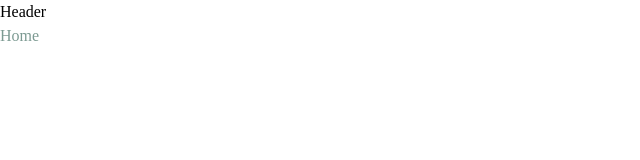
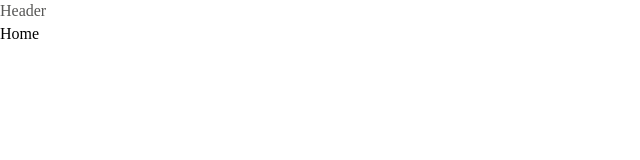
Before and after one commit to r-jal-ddak-ggar-sen/pong-dang-client, a Next.js app: page / in a window 1280 px wide. Shown: the top 160 px of the page, without its empty margins (0-640 px from the left). Built offline with nearby package versions, Linux system fonts and the light colour scheme.

Commit message:
feat: Typo 컴포넌트 추가, theme 수정

```diff
--- a/emotion.d.ts
+++ b/emotion.d.ts
@@ -1,5 +1,5 @@
 import '@emotion/react';
-import { Theme as EmotionTheme } from 'components/theme';
+import { Theme as EmotionTheme } from 'src/utils/theme';
 
 declare module '@emotion/react' {
   export interface Theme extends EmotionTheme {}
--- a/pages/_app.tsx
+++ b/pages/_app.tsx
@@ -1,7 +1,7 @@
 import { ThemeProvider } from '@emotion/react';
-import { theme } from 'components/theme';
 import type { AppProps } from 'next/app';
 
+import { theme } from 'src/utils/theme';
 import 'styles/global.css';
 
 export default function App({ Component, pageProps }: AppProps) {
--- a/src/components/Header.tsx
+++ b/src/components/Header.tsx
@@ -1,8 +1,15 @@
 import styled from '@emotion/styled';
 import React from 'react';
 
+import { theme } from 'src/utils/theme';
+import Typo from 'src/components/Typo';
+
 const Header = () => {
-  return <HeaderStyled>Header</HeaderStyled>;
+  return (
+    <HeaderStyled>
+      <Typo color={theme.GRAY_80}>Header</Typo>
+    </HeaderStyled>
+  );
 };
 
 const HeaderStyled = styled.div``;
--- /dev/null
+++ b/src/components/Typo.tsx
@@ -0,0 +1,41 @@
+import { ReactNode } from 'react';
+
+import { FontType, Align } from 'src/utils/font';
+import { Theme, theme } from 'src/utils/theme';
+
+type TypoTag = 'h1' | 'h2' | 'h3' | 'h4' | 'p' | 'span';
+
+interface Props {
+  tag?: TypoTag;
+  children: ReactNode;
+  font?: FontType;
+  color?: Theme;
+  align?: Align;
+}
+
+const Typo = ({
+  tag = 'p',
+  children,
+  // font = FontType.BODY_01,
+  color = theme.GRAY_100,
+  align = Align.LEFT,
+}: Props) => {
+  const TagComponent = tag as TypoTag;
+  // const style = Font.getStyle(font);
+
+  return (
+    <TagComponent
+      style={{
+        // fontSize: style.size,
+        // fontWeight: style.weight,
+        color: color,
+        textAlign: align,
+        lineHeight: 1.4,
+      }}
+    >
+      {children}
+    </TagComponent>
+  );
+};
+
+export default Typo;
--- a/src/components/theme.ts
+++ /dev/null
@@ -1,14 +0,0 @@
-export const theme = {
-  Primary: '#7c9a92',
-  Secondary: '#7c9a92',
-  Gray1: '#1c1c1c',
-  Gray2: '#454443',
-  Gray3: '#575756',
-  Gray4: '#7c7e88',
-  Gray5: '#adaaa5',
-  Gray6: '#bbbbbb',
-  Gray7: '#cfcfcf',
-  Gray8: '#dbdbdb',
-};
-
-export type Theme = typeof theme;
--- /dev/null
+++ b/src/utils/font.ts
@@ -0,0 +1,123 @@
+const Weight = {
+  BOLD: 700,
+  MEDIUM: 500,
+  REGULAR: 400,
+} as const;
+
+const FontSize = {
+  SIZE_24: 24,
+  SIZE_20: 20,
+  SIZE_18: 18,
+  SIZE_16: 16,
+  SIZE_14: 14,
+  SIZE_12: 12,
+} as const;
+
+const Align = {
+  LEFT: 'left',
+  CENTER: 'center',
+  RIGHT: 'right',
+} as const;
+
+const FontType = {
+  HEAD_01: 'HEAD_01',
+  HEAD_02: 'HEAD_02',
+  HEAD_03: 'HEAD_03',
+  HEAD_04: 'HEAD_04',
+
+  TITLE_01: 'TITLE_01',
+  TITLE_02: 'TITLE_02',
+
+  SUB_TITLE_01: 'SUB_TITLE_01',
+  SUB_TITLE_02: 'SUB_TITLE_02',
+
+  BODY_01: 'BODY_01',
+  BODY_02: 'BODY_02',
+
+  BUTTON_REGULAR: 'BUTTON_REGULAR',
+  BUTTON_SMALL: 'BUTTON_SMALL',
+
+  CAPTION_01: 'CAPTION_01',
+} as const;
+
+type Align = typeof Align[keyof typeof Align];
+type FontType = typeof FontType[keyof typeof FontType];
+type FontStyle = { size: number; weight: number };
+
+// eslint-disable-next-line @typescript-eslint/no-namespace
+namespace Font {
+  export const getStyle = (font: FontType): FontStyle => {
+    console.log(font);
+    return {
+      weight: getWeight(font),
+      size: getSize(font),
+    };
+  };
+
+  const getSize = (font: FontType) => {
+    switch (font) {
+      case FontType.HEAD_01:
+      case FontType.HEAD_02: {
+        return FontSize.SIZE_24;
+      }
+
+      case FontType.HEAD_03:
+      case FontType.HEAD_04: {
+        return FontSize.SIZE_20;
+      }
+
+      case FontType.TITLE_01:
+      case FontType.TITLE_02: {
+        return FontSize.SIZE_18;
+      }
+
+      case FontType.SUB_TITLE_01:
+      case FontType.BODY_01:
+      case FontType.BUTTON_REGULAR: {
+        return FontSize.SIZE_16;
+      }
+
+      case FontType.SUB_TITLE_02:
+      case FontType.BODY_02:
+      case FontType.BUTTON_SMALL: {
+        return FontSize.SIZE_14;
+      }
+
+      case FontType.CAPTION_01: {
+        return FontSize.SIZE_12;
+      }
+    }
+
+    return FontSize.SIZE_14;
+  };
+
+  const getWeight = (font: FontType) => {
+    switch (font) {
+      case FontType.HEAD_01:
+      case FontType.HEAD_03:
+      case FontType.TITLE_01:
+      case FontType.SUB_TITLE_01:
+      case FontType.SUB_TITLE_02:
+      case FontType.BUTTON_REGULAR: {
+        return Weight.BOLD;
+      }
+
+      case FontType.BUTTON_SMALL: {
+        return Weight.MEDIUM;
+      }
+
+      case FontType.HEAD_02:
+      case FontType.HEAD_04:
+      case FontType.TITLE_02:
+      case FontType.BODY_01:
+      case FontType.BODY_02:
+      case FontType.CAPTION_01: {
+        return Weight.REGULAR;
+      }
+    }
+
+    return Weight.REGULAR;
+  };
+}
+
+export { Font, FontType, Align };
--- /dev/null
+++ b/src/utils/theme.ts
@@ -0,0 +1,18 @@
+export const theme = {
+  WHITE: '#FFFFFF',
+  GRAY_100: '#1C1C1C',
+  GRAY_90: '#454443',
+  GRAY_80: '#575756',
+  GRAY_60: '#7C7E88',
+  GRAY_50: '#ADAAA5',
+  GRAY_40: '#BBBBBB',
+  GRAY_30: '#CFCFCF',
+  GRAY_20: '#DBDBDB',
+  GRAY_10: '#EFEFEF',
+  GRAY_05: '#F8F8F8',
+
+  PRIMARY_60: '#6C7B77',
+  PRIMARY_50: '#7C9A92',
+};
+
+export type Theme = typeof theme[keyof typeof theme];
```
